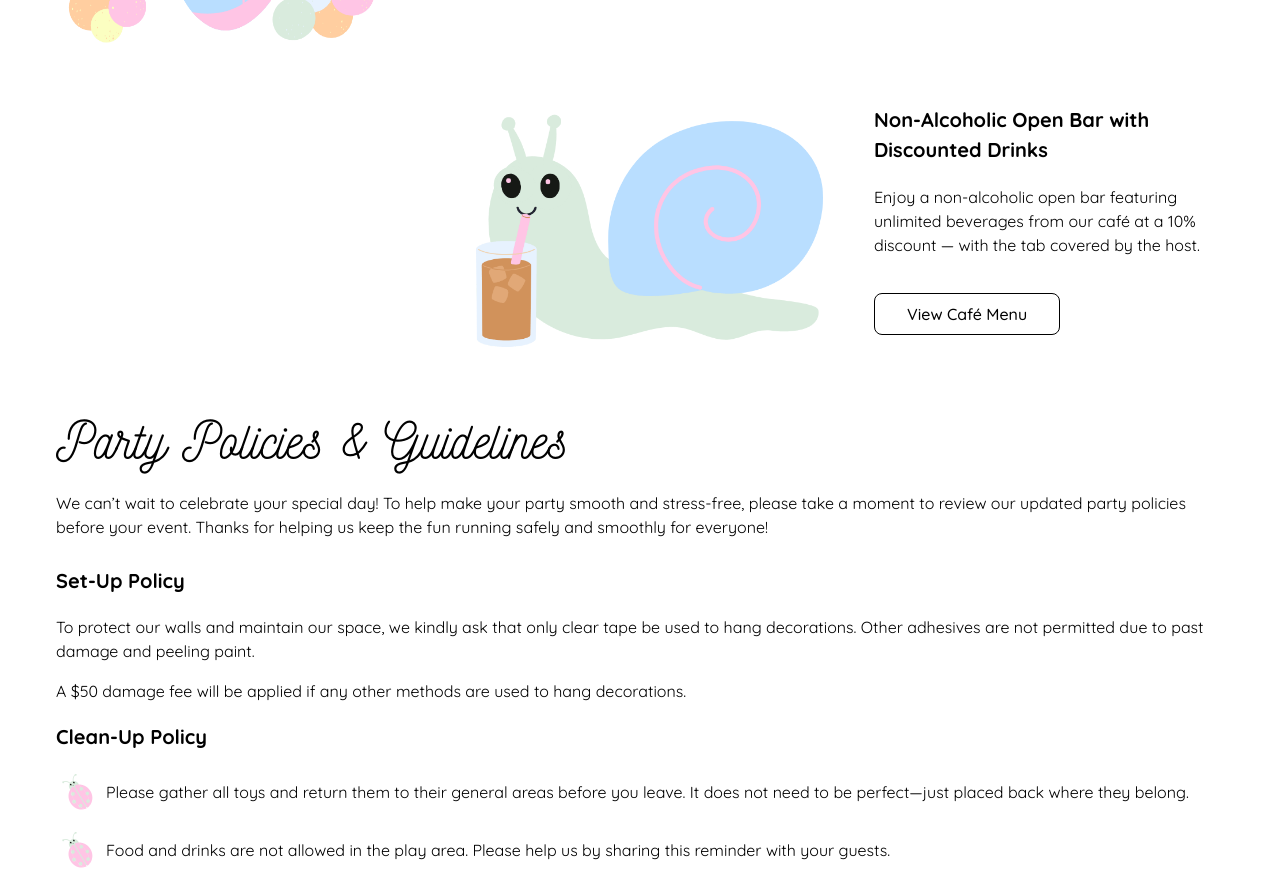
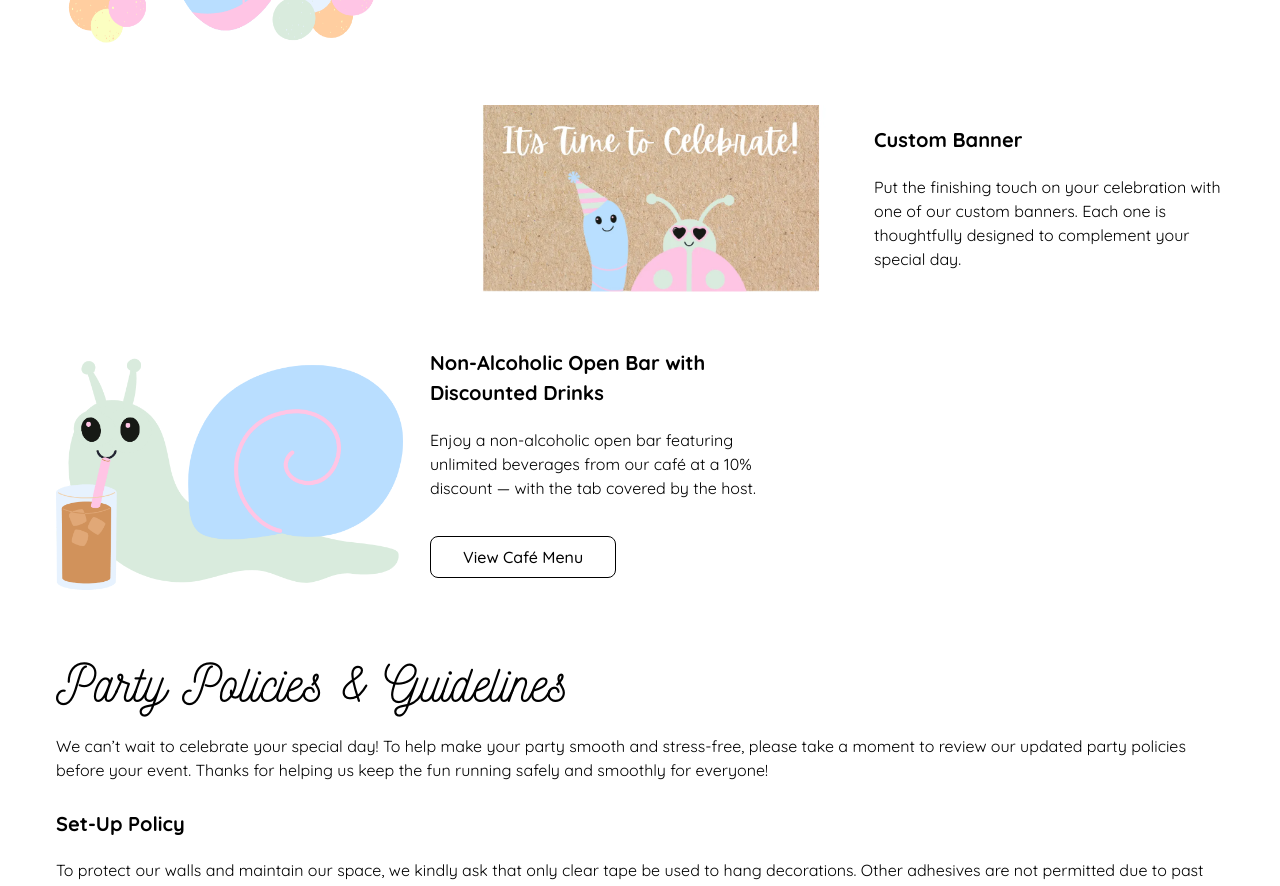
Before and after one commit to the-fun-bug/the-fun-bug, a Next.js app: page /parties in a window 1280 px wide. Shown: the part 3280-4166 px from the top of the page. Built offline with nearby package versions, Linux system fonts and the light colour scheme.

Commit message:
add custom banner to enhancements

```diff
--- a/src/components/parties/EnhanceYourEvent.tsx
+++ b/src/components/parties/EnhanceYourEvent.tsx
@@ -4,6 +4,7 @@ import thirtyMinutesImg from './img/30-minutes.png';
 import cookiesImg from './img/cookies.png';
 import balloonsImg from './img/baloon-arch.png';
 import discountDrinksImg from './img/discounted-drinks.png';
+import bannerImg from './img/banner.webp';
 import ButtonLink from '../common/ButtonLink';
 
 type Enhancement = {
@@ -55,6 +56,19 @@ export default function EnhanceYourEvent() {
       imageHeight: 628,
       imageWidth: 644,
       alt: 'The Fun Bug worm wearing sunglasses under a balloon arch',
+      buttonLink: null,
+      buttonLinkExternal: false,
+      buttonText: null,
+      buttonClass: null,
+    },
+    {
+      title: 'Custom Banner',
+      description:
+        'Put the finishing touch on your celebration with one of our custom banners. Each one is thoughtfully designed to complement your special day.',
+      image: bannerImg,
+      imageHeight: 523,
+      imageWidth: 978,
+      alt: 'The Fun Bug gang on a banner with the words Come Celebrate with Us',
       buttonLink: null,
       buttonLinkExternal: false,
       buttonText: null,
```
Also changed, not shown: src/components/parties/img/banner.webp (added).
